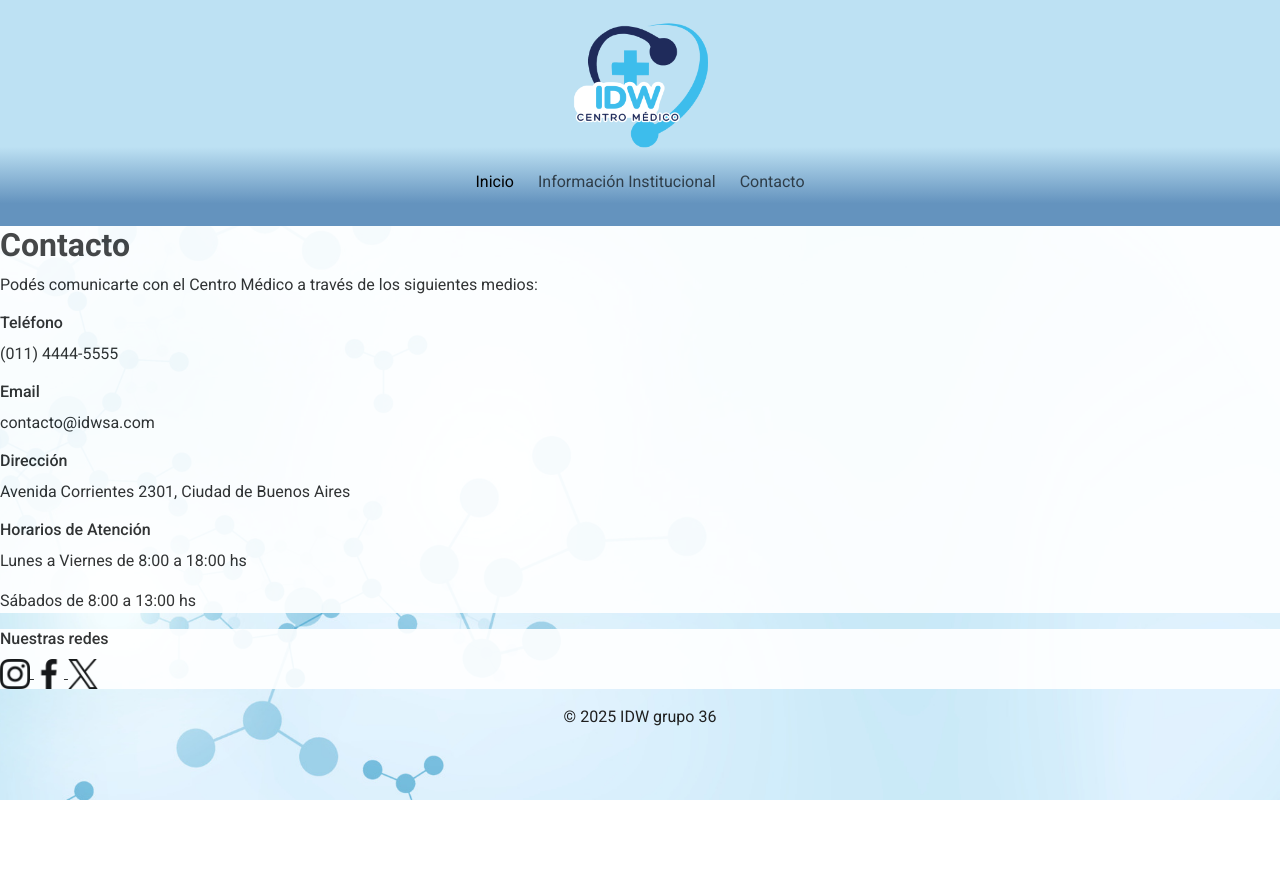
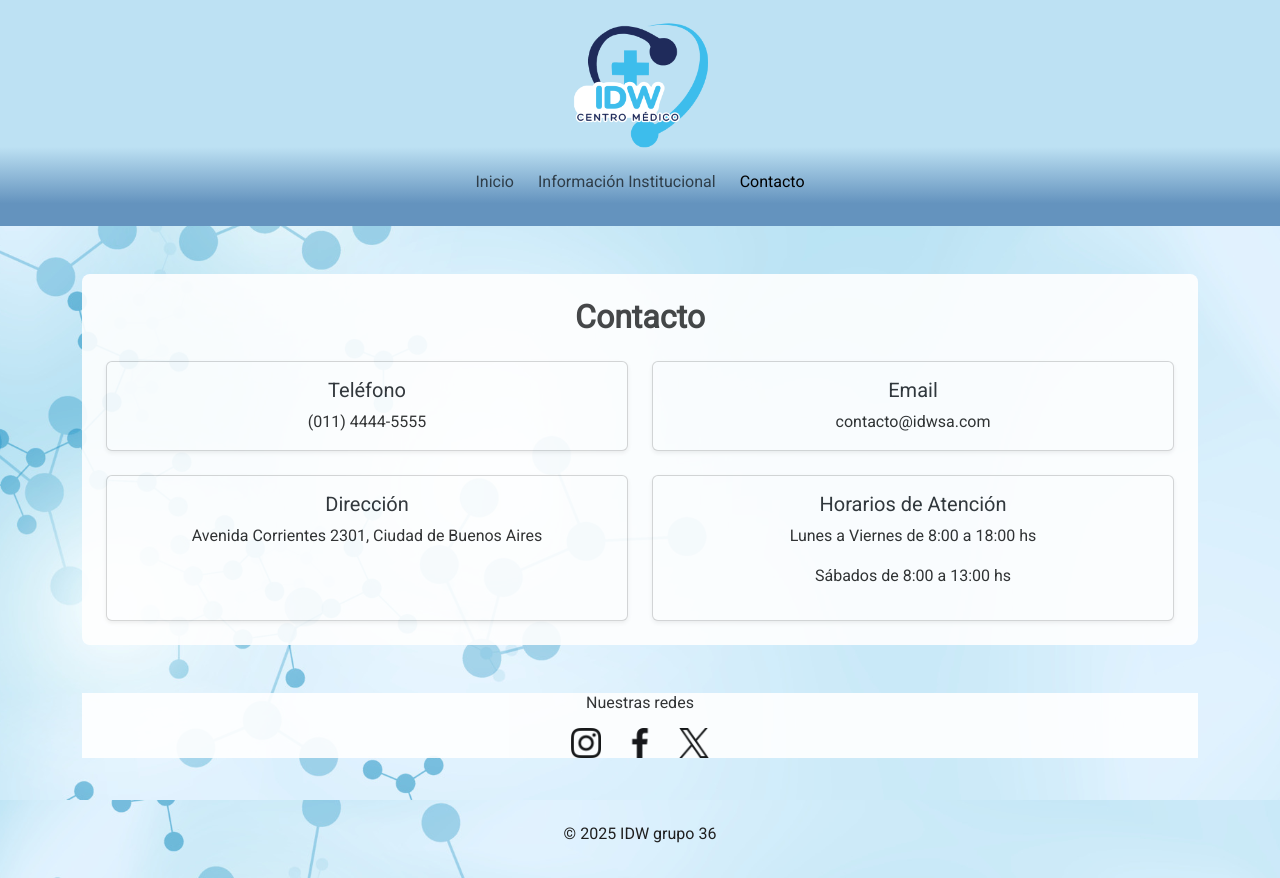
Before and after one commit to Micaias7/IDW_36, a plain HTML site: page contacto.html in a window 1280 px wide. Before the commit the page ends 800 px from the top, so only its background shows below. Drawn offline with nearby package versions, Linux system fonts and the light colour scheme.

Commit message:
seccion contacto /ortografia

```diff
--- a/contacto.html
+++ b/contacto.html
@@ -3,78 +3,95 @@
 <head>
   <meta charset="UTF-8">
   <meta name="viewport" content="width=device-width, initial-scale=1.0">
+  <title>Contacto - IDW grupo 36</title>
 
-        <title>Contacto - Centro Medico IDW S.A</title>
-        <link href="https://cdn.jsdelivr.net/npm/bootstrap@5.3.8/dist/css/bootstrap.min.css" rel="stylesheet" integrity="sha384-sRIl4kxILFvY47J16cr9ZwB07vP4J8+LH7qKQnuqkuIAvNWLzeN8tE5YBujZqJLB" crossorigin="anonymous">
-        <link rel="preconnect" href="https://fonts.googleapis.com">
-        <link rel="preconnect" href="https://fonts.gstatic.com" crossorigin>
-        <link href="https://fonts.googleapis.com/css2?family=Roboto:wght@300;400;500;700&display=swap" rel="stylesheet">
+  <!-- Cargo el Bootstrap-->
+  <link href="https://cdn.jsdelivr.net/npm/bootstrap@5.3.8/dist/css/bootstrap.min.css" rel="stylesheet" crossorigin="anonymous">
+
+  <!-- Traigo la fuente Roboto -->
+  <link href="https://fonts.googleapis.com/css2?family=Roboto&display=swap" rel="stylesheet">
+
+  <!--Linkea el css -->
   <link rel="stylesheet" href="css/index.css">
 </head>
+<body class="m-0">
 
-    <body class="m-0">
+  <!-- centramos el header -->
   <header class="py-2 text-center">
     <nav class="navbar navbar-expand-md">
       <div class="container-fluid">
         <img src="public/loguito.png" alt="Logo" class="img-fluid" style="max-width:300px;">
-                    <button class="navbar-toggler " type="button" data-bs-toggle="collapse" data-bs-target="#navbarToggler">
+        <button class="navbar-toggler" type="button" data-bs-toggle="collapse" data-bs-target="#navbarToggler">
           <span class="navbar-toggler-icon"></span>
         </button>
-
         <div class="collapse navbar-collapse m-2" id="navbarToggler">
           <ul class="navbar-nav mx-auto gap-2">
-                            <li class="nav-item">
-                                <a class="nav-link active fs-6" href="index.html">Inicio</a>
-                            </li>
-                            <li class="nav-item">
-                                <a class="nav-link fs-6" href="informacion.html">Información Institucional</a>
-                            </li>
-                            <li class="nav-item">
-                                <a class="nav-link fs-6" href="contacto.html">Contacto</a>
-                            </li>
+            <li class="nav-item"><a class="nav-link" href="index.html">Inicio</a></li>
+            <li class="nav-item"><a class="nav-link" href="informacion.html">Información Institucional</a></li>
+            <li class="nav-item"><a class="nav-link active" href="contacto.html">Contacto</a></li>
           </ul>
         </div>
       </div>
     </nav>
   </header>
 
-        <main>
-            <section>
-                <h2>Contacto</h2>
-                <p>Podés comunicarte con el Centro Médico a través de los siguientes medios:</p>
+  <!-- El Main -->
+  <main class="container">
 
-                <h3>Teléfono</h3>
-                <p>(011) 4444-5555</p>
+    <!-- La sección Contacto -->
+    <section class="my-5 p-4 rounded-3">
+      <h2 class="text-center mb-4">Contacto</h2>
+      <div class="row g-4">
 
-                <h3>Email</h3>
-                <p>contacto@idwsa.com</p>
+        <div class="col-12 col-md-6">
+          <div class="card h-100 text-center shadow-sm p-3">
+            <h5 class="card-title">Teléfono</h5>
+            <p class="card-text">(011) 4444-5555</p>
+          </div>
+        </div>
 
-                <h3>Dirección</h3>
-                <p>Avenida Corrientes 2301, Ciudad de Buenos Aires</p>
+        <div class="col-12 col-md-6">
+          <div class="card h-100 text-center shadow-sm p-3">
+            <h5 class="card-title">Email</h5>
+            <p class="card-text">contacto@idwsa.com</p>
+          </div>
+        </div>
 
-                <h3>Horarios de Atención</h3>
+        <div class="col-12 col-md-6">
+          <div class="card h-100 text-center shadow-sm p-3">
+            <h5 class="card-title">Dirección</h5>
+            <p class="card-text">Avenida Corrientes 2301, Ciudad de Buenos Aires</p>
+          </div>
+        </div>
+
+        <div class="col-12 col-md-6">
+          <div class="card h-100 text-center shadow-sm p-3">
+            <h5 class="card-title">Horarios de Atención</h5>
             <p>Lunes a Viernes de 8:00 a 18:00 hs</p>
             <p>Sábados de 8:00 a 13:00 hs</p>
+          </div>
+        </div>
+
+      </div>
     </section>
 
-            <section>
+    <!--las redes sociales -->
+    <section class="my-5 text-center">
       <h3>Nuestras redes</h3>
-                <a href="https://instagram.com" target="_blank">
-                    <img src="public/instagram.png" alt="Instagram" width="30">
-                </a>
-                <a href="https://facebook.com" target="_blank">
-                    <img src="public/facebook.png" alt="Facebook" width="30">
-                </a>
-                <a href="https://twitter.com" target="_blank">
-                    <img src="public/twitter.png" alt="Twitter" width="30">
-                </a>
+      <div class="d-flex justify-content-center gap-4 mt-3">
+        <a href="https://instagram.com" target="_blank"><img src="public/instagram.png" alt="Instagram" width="30"></a>
+        <a href="https://facebook.com" target="_blank"><img src="public/facebook.png" alt="Facebook" width="30"></a>
+        <a href="https://twitter.com" target="_blank"><img src="public/twitter.png" alt="Twitter" width="30"></a>
+      </div>
     </section>
+
   </main>
 
+  <!-- El footer -->
   <footer class="d-flex justify-content-center fw-bold py-3">
     <p>&copy; 2025 IDW grupo 36</p>
   </footer>
 
-        <script src="https://cdn.jsdelivr.net/npm/bootstrap@5.3.8/dist/js/bootstrap.bundle.min.js" integrity="sha384-FKyoEForCGlyvwx9Hj09JcYn3nv7wiPVlz7YYwJrWVcXK/BmnVDxM+D2scQbITxI" crossorigin="anonymous"></script>
+  <script src="https://cdn.jsdelivr.net/npm/bootstrap@5.3.8/dist/js/bootstrap.bundle.min.js" crossorigin="anonymous"></script>
 </body>
 </html>
```
Also changed, not shown: index.html (+2 -2 lines), informacion.html (+4 -4 lines). Lines whose indentation alone changed are shown as unchanged.
